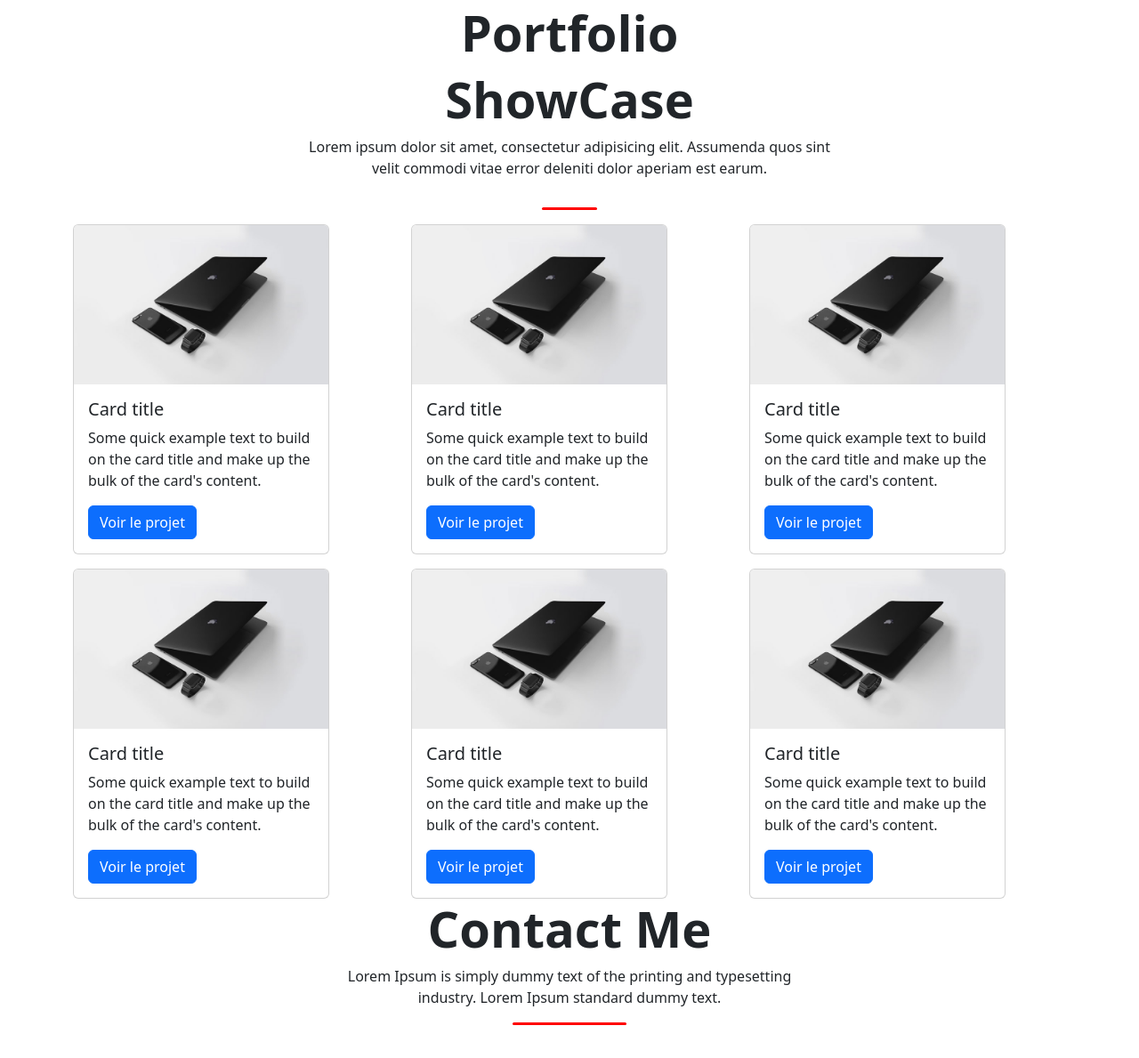
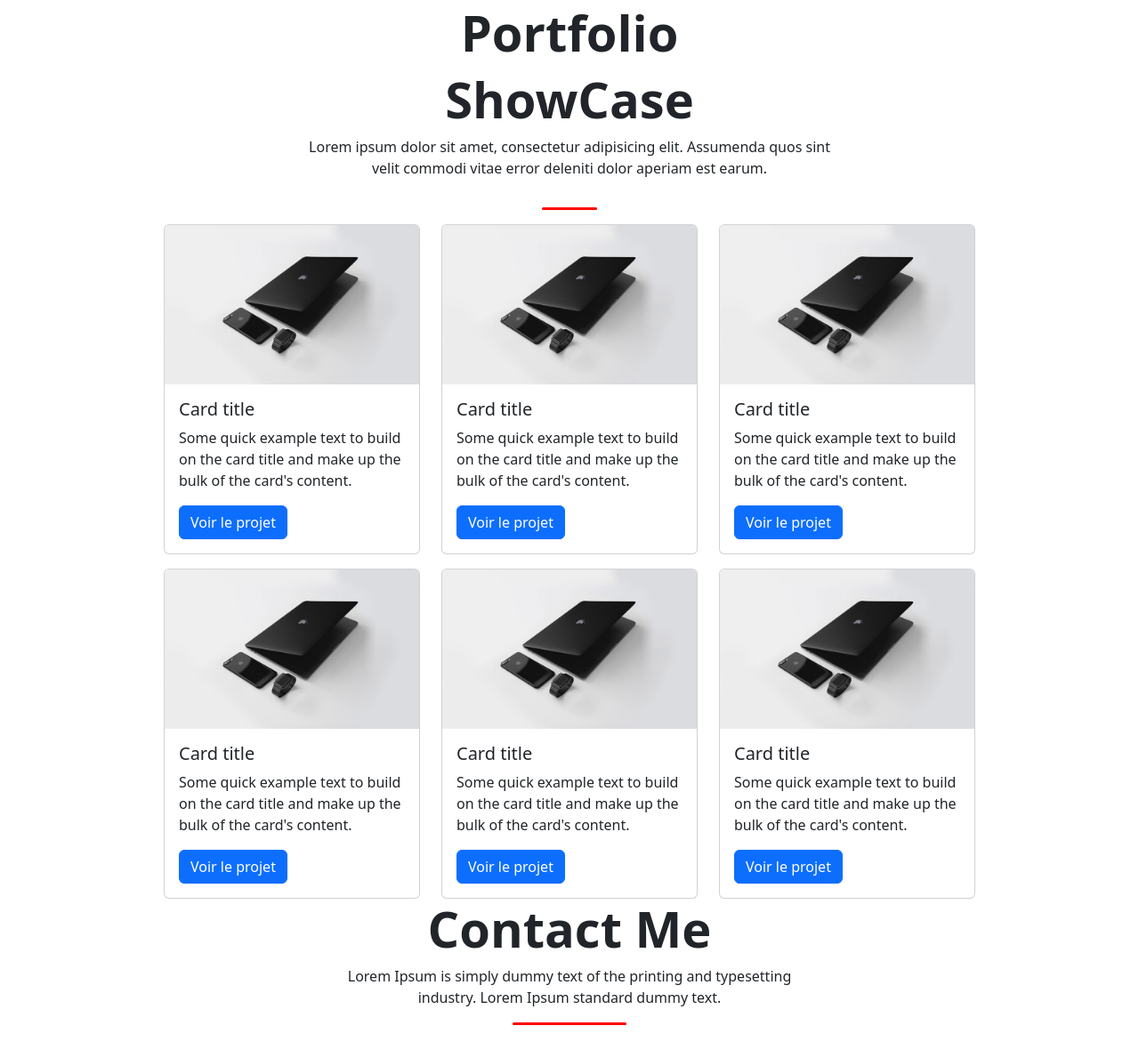
Before and after one commit to latifGnbea/work_group_porfolio, a plain HTML site: page index.html in a window 1280 px wide. Shown: the part 1361-2550 px from the top of the page at 89% size. Drawn offline with nearby package versions, Linux system fonts and the light colour scheme.

Commit message:
espacement , centrage et ajout icones

```diff
--- a/index.html
+++ b/index.html
@@ -262,8 +262,8 @@
         </section>
         <section>
           <div class="container">
-            <div class="row">
-              <div class="col-md-4">
+            <div class="row d-flex justify-content-center">
+              <div class="col-auto">
                 <div class="card" style="width: 18rem">
                   <img
                     src="assets/images/projet.jpg"
@@ -280,7 +280,7 @@
                   </div>
                 </div>
               </div>
-              <div class="col-md-4">
+              <div class="col-auto">
                 <div class="card" style="width: 18rem">
                   <img
                     src="assets/images/projet.jpg"
@@ -297,7 +297,7 @@
                   </div>
                 </div>
               </div>
-              <div class="col-md-4">
+              <div class="col-auto">
                 <div class="card" style="width: 18rem">
                   <img
                     src="assets/images/projet.jpg"
@@ -314,7 +314,7 @@
                   </div>
                 </div>
               </div>
-              <div class="col-md-4">
+              <div class="col-auto">
                 <div class="card mt-3" style="width: 18rem">
                   <img
                     src="assets/images/projet.jpg"
@@ -331,7 +331,7 @@
                   </div>
                 </div>
               </div>
-              <div class="col-md-4">
+              <div class="col-auto">
                 <div class="card mt-3" style="width: 18rem">
                   <img
                     src="assets/images/projet.jpg"
@@ -348,7 +348,7 @@
                   </div>
                 </div>
               </div>
-              <div class="col-md-4">
+              <div class="col-auto">
                 <div class="card mt-3" style="width: 18rem">
                   <img
                     src="assets/images/projet.jpg"
```
